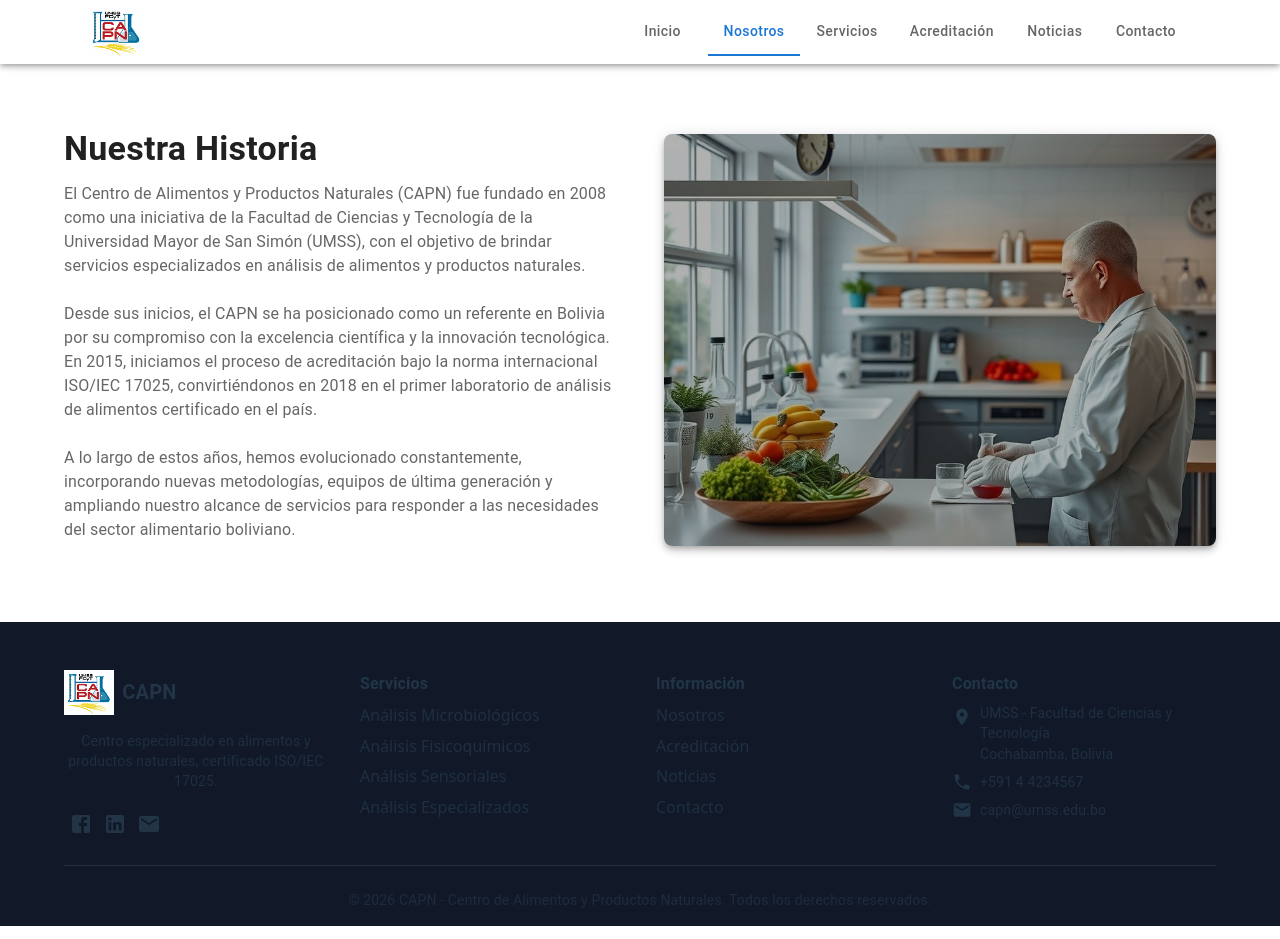
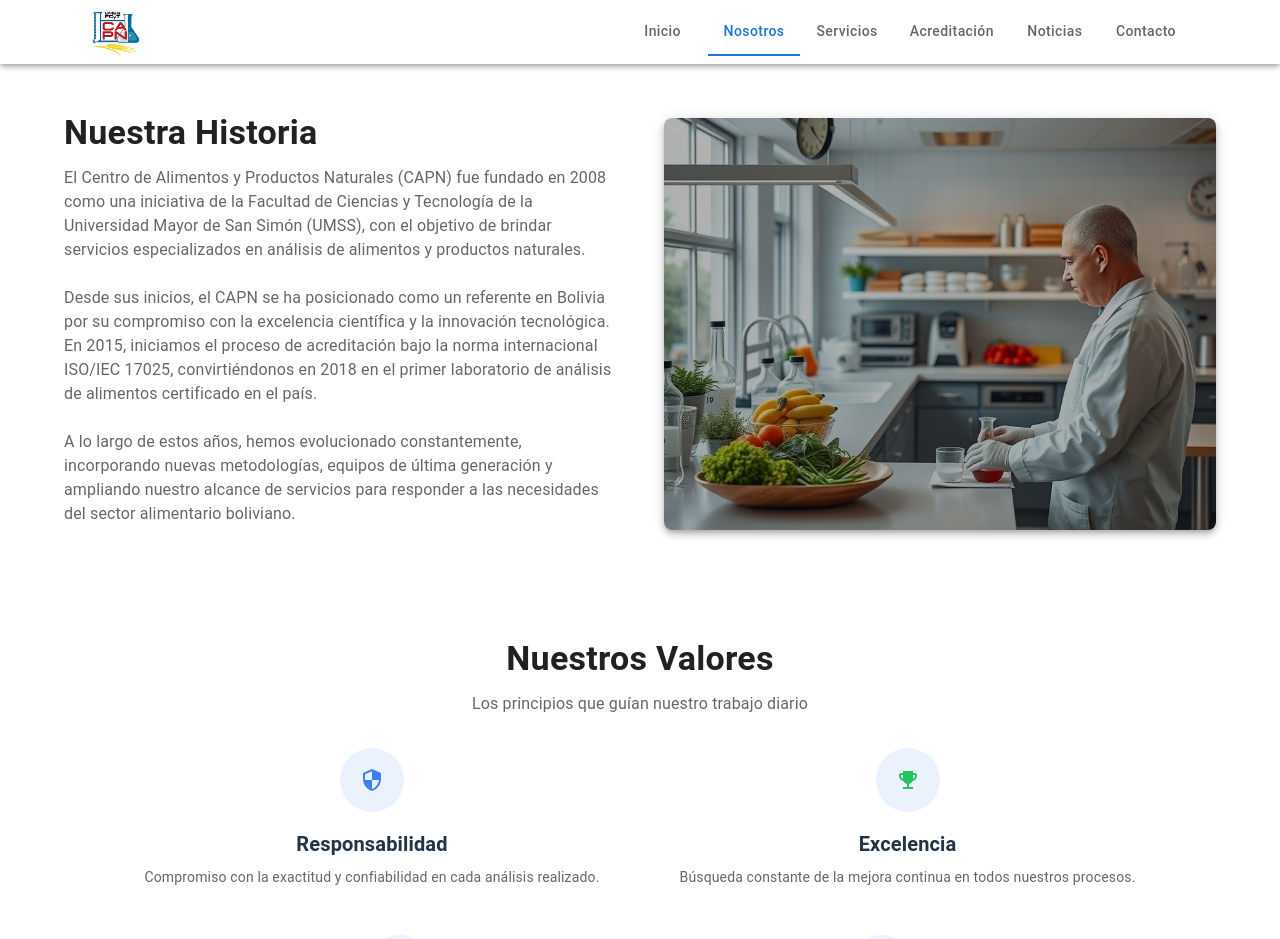
Before and after one commit to capn-sitio-web/capn-web, a React (Vite) app: page /nosotros in a window 1280 px wide. Shown: the top 939 px of the page. Built offline with nearby package versions, Linux system fonts and the light colour scheme.

Commit message:
[ADD] grid section

```diff
--- a/src/App.css
+++ b/src/App.css
@@ -2,6 +2,7 @@
   margin: 0 auto;
   text-align: center;
   min-width: 100%;
+  background-color: #fff;
 }
 
 .logo {
--- /dev/null
+++ b/src/presentation/components/cards/InfoCard.tsx
@@ -0,0 +1,37 @@
+import { Box, Typography } from "@mui/material";
+
+interface InfoCardProps {
+  icon: React.ReactNode;
+  title: string;
+  description: string;
+}
+
+const InfoCard: React.FC<InfoCardProps> = ({ icon, title, description }) => {
+  return (
+    <Box textAlign="center" px={2}>
+      <Box
+        sx={{
+          width: 64,
+          height: 64,
+          mx: "auto",
+          borderRadius: "50%",
+          display: "flex",
+          alignItems: "center",
+          justifyContent: "center",
+          bgcolor: "rgba(59,130,246,0.1)",
+          mb: 2,
+        }}
+      >
+        {icon}
+      </Box>
+      <Typography variant="h6" fontWeight="bold" gutterBottom>
+        {title}
+      </Typography>
+      <Typography variant="body2" color="text.secondary">
+        {description}
+      </Typography>
+    </Box>
+  );
+};
+
+export default InfoCard;
--- /dev/null
+++ b/src/presentation/components/containers/GridSection.tsx
@@ -0,0 +1,65 @@
+import React from "react";
+import { Box, Grid, Typography, Container } from "@mui/material";
+
+interface GridSectionProps<T extends object> {
+  title: string;
+  subtitle?: string;
+  items: T[]; // el tipo genérico reemplaza al any[]
+  CardComponent: React.ComponentType<T>;
+  //columns?: 2 | 3 | 4;
+  backgroundColor?: string;
+}
+
+const GridSection = <T extends object>({
+  title,
+  subtitle,
+  items,
+  CardComponent,
+  //columns = 4,
+  backgroundColor = "transparent",
+}: GridSectionProps<T>) => {
+  return (
+    <Box bgcolor={backgroundColor} py={6}>
+      <Container>
+        <Box textAlign="center" mb={4}>
+          <Typography
+            variant="h4"
+            fontWeight="bold"
+            color="text.primary"
+            gutterBottom
+          >
+            {title}
+          </Typography>
+          {subtitle && (
+            <Typography
+              variant="body1"
+              color="text.secondary"
+            >
+              {subtitle}
+            </Typography>
+          )}
+        </Box>
+
+        <Grid
+          container
+          spacing={6}
+          justifyContent="center"
+        >
+          {items.map((item, index) => (
+            <Grid
+              item
+              key={index}
+              /*xs={12}
+              sm={6}
+              md={12 / columns}*/
+            >
+              <CardComponent {...item} />
+            </Grid>
+          ))}
+        </Grid>
+      </Container>
+    </Box>
+  );
+};
+
+export default GridSection;
--- a/src/presentation/components/containers/InfoImageSection.tsx
+++ b/src/presentation/components/containers/InfoImageSection.tsx
@@ -24,7 +24,7 @@ const InfoImageSection: React.FC<InfoImageSectionProps> = ({
   backgroundColor = "transparent",
 }) => {
   return (
-    <Box bgcolor={backgroundColor} py={8}>
+    <Box bgcolor={backgroundColor} py={6}>
       <Container>
         <Grid
           container
--- a/src/presentation/pages/AboutUsPage.tsx
+++ b/src/presentation/pages/AboutUsPage.tsx
@@ -1,6 +1,32 @@
 import { Box } from "@mui/material";
 import historia from "../../assets/historia.jpeg";
 import InfoImageSection from "../components/containers/InfoImageSection";
+import GridSection from "../components/containers/GridSection";
+import InfoCard from "../components/cards/InfoCard";
+import { Security, EmojiEvents, Favorite, Visibility } from "@mui/icons-material";
+
+const valoresData = [
+  {
+    icon: <Security sx={{ color: "#3B82F6" }} />,
+    title: "Responsabilidad",
+    description: "Compromiso con la exactitud y confiabilidad en cada análisis realizado.",
+  },
+  {
+    icon: <EmojiEvents sx={{ color: "#22C55E" }} />,
+    title: "Excelencia",
+    description: "Búsqueda constante de la mejora continua en todos nuestros procesos.",
+  },
+  {
+    icon: <Favorite sx={{ color: "#F97316" }} />,
+    title: "Compromiso",
+    description: "Dedicación total a la seguridad alimentaria y el bienestar social.",
+  },
+  {
+    icon: <Visibility sx={{ color: "#A855F7" }} />,
+    title: "Transparencia",
+    description: "Información clara y honesta en todos nuestros procedimientos.",
+  },
+];
 
 const AboutUsPage = () => {
   return (
@@ -14,6 +40,13 @@ const AboutUsPage = () => {
           image={historia}
         />
 
+      <GridSection
+        title="Nuestros Valores"
+        subtitle="Los principios que guían nuestro trabajo diario"
+        items={valoresData}
+        CardComponent={InfoCard}
+        //columns={4}
+      />
     </Box>
   );
 }
```
